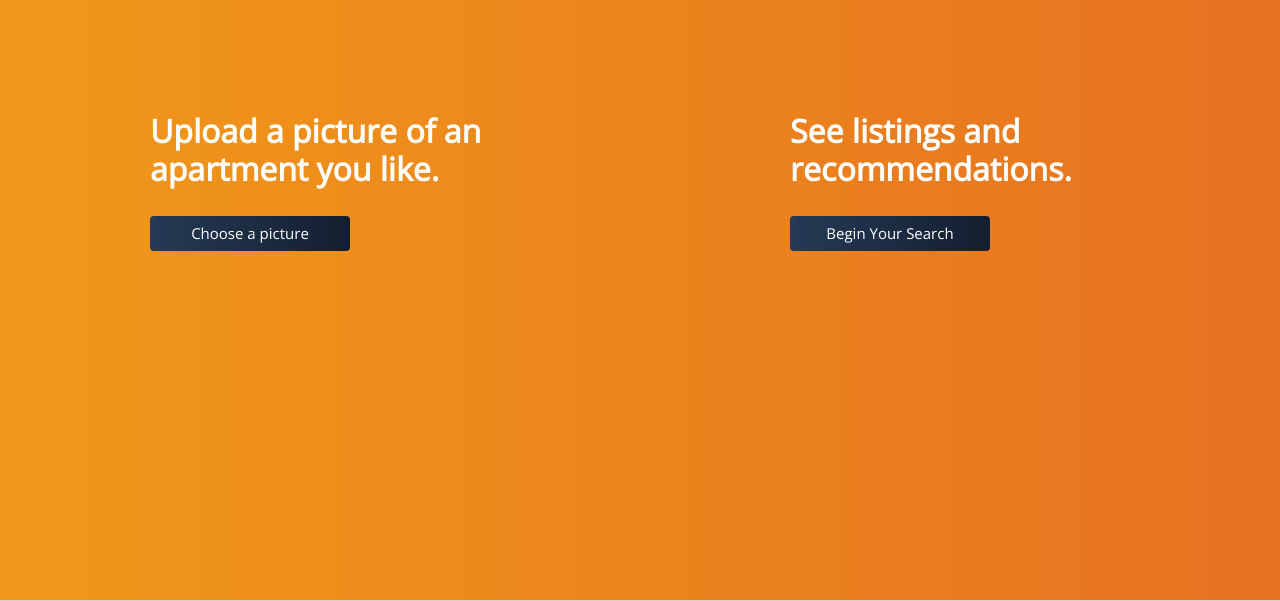
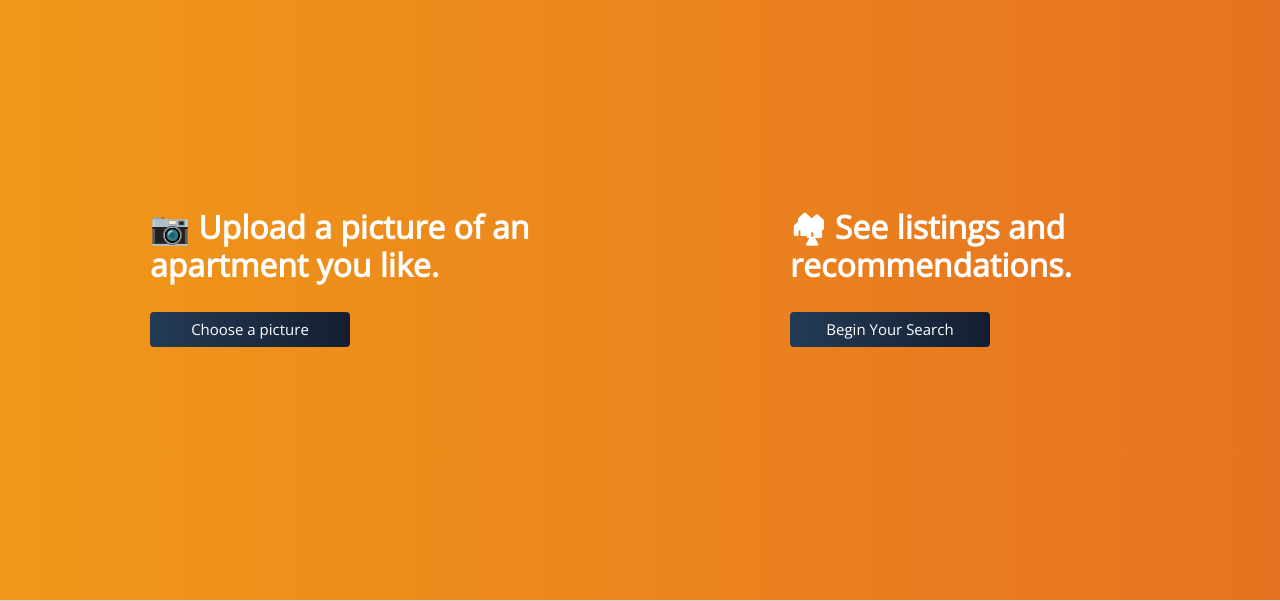
Before and after one commit to davidcrowe/apt, a Flask app: page /begin-search in a window 1280 px wide. Shown: the part 55-656 px from the top of the page. Run offline with Flask 2, Linux system fonts and the light colour scheme; some libraries are stand-ins or nearby versions.

Commit message:
Added Icons and links.

```diff
--- a/templates/begin-search.html
+++ b/templates/begin-search.html
@@ -1,24 +1,29 @@
 {% extends "layout.html" %} {% block body %}
 
+
 <section class="features-icons bg-light text-center" style="height: 600px; background: #FF512F;fallback for old browsers */background: -webkit-linear-gradient(to right, #F09819, #FF512F);background: linear-gradient(to right, #F09819, #e77221);">
+</br>
+</br>
+</br>
+</br>
   <div class="row" style="width: 100%;">
     <div class="col" style="height: 100%;">
       <div class="row">
         <div class="col-lg-12 col-xl-9 mx-auto" style="align-items: left;align-content: left;"><i class="fa fa-camera" style="width: 40px;height: 40px;font-size: 43px;float: left;margin-right: 30px;color: rgba(255,255,255,0.58);"></i>
-          <h1 class="mb-5" style="text-align: left;font-family: 'Open Sans', sans-serif;font-size: 32px;color: white;">Upload a picture of an apartment you like.</h1>
+          <h1 class="mb-5" style="text-align: left;font-family: 'Open Sans', sans-serif;font-size: 32px;color: white;">&#128247; Upload a picture of an apartment you like.</h1>
           <a href="/upload-image">
             <button class="btn btn-primary" type="button" style="width: 200px;float: left;position: relative;top: -20px;font-weight: normal;border-width: 0;font-family: 'Open Sans', sans-serif;font-size: 15px;color: #ffffff;background: #141E30;background: -webkit-linear-gradient(to right, #243B55, #141E30);background: linear-gradient(to right, #243B55, #141E30);
-                        margin-left: 70px;">Choose a picture</button>
+                        margin-left: 70px;">Choose a picture</button></a>
         </div>
       </div>
     </div>
     <div class="col" style="height: 100%;">
       <div class="row">
         <div class="col-lg-12 col-xl-9 mx-auto" style="align-items: left;align-content: left;"><i class="fa fa-search" style="width: 40px;height: 40px;font-size: 42px;float: left;margin-right: 30px;color: rgba(255,255,255,0.58);"></i>
-          <h1 class="mb-5" style="text-align: left;font-family: 'Open Sans', sans-serif;font-size: 32px;color: white;">See listings and recommendations.</h1>
+          <h1 class="mb-5" style="text-align: left;font-family: 'Open Sans', sans-serif;font-size: 32px;color: white;">&#127960; See listings and recommendations.</h1>
           <a href="/view-properties">
             <button class="btn btn-primary" type="button" style="width: 200px;float: left;position: relative;top: -20px;font-weight: normal;border-width: 0;font-family: 'Open Sans', sans-serif;font-size: 15px;color: #ffffff;background: #141E30;background: -webkit-linear-gradient(to right, #243B55, #141E30);background: linear-gradient(to right, #243B55, #141E30);
-                        margin-left: 70px;">Begin Your Search</button>
+                        margin-left: 70px;">Begin Your Search</button></a>
         </div>
       </div>
     </div>
```
